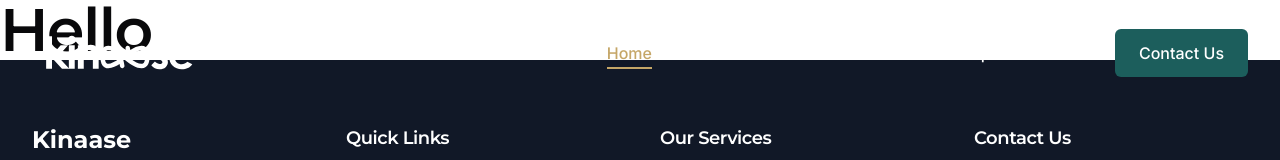
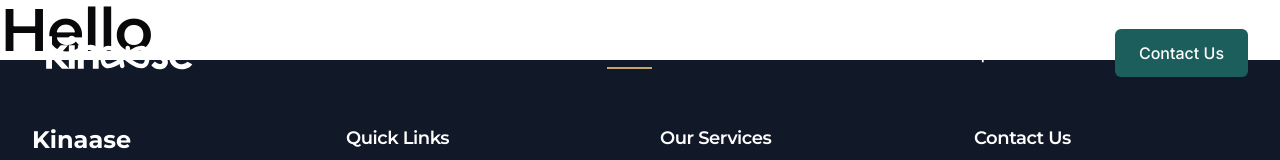
Before and after one commit to ahmedfaaid/kinaase-website, a Next.js app in the folder apps/web/: page / in a window 1280 px wide. Shown: the top 160 px of the page. Built offline with nearby package versions, Linux system fonts and the light colour scheme.

Commit message:
web: link colors in isScrolled and isActive states

```diff
--- a/apps/web/components/navbar.tsx
+++ b/apps/web/components/navbar.tsx
@@ -50,7 +50,7 @@ export default function Navbar() {
   ];
 
   const isActive = (path: string) => {
-    return location.pathname === path;
+    return pathname === path;
   };
 
   const navbarClasses = `fixed top-0 w-full z-50 transition-all duration-300 ${
@@ -75,9 +75,7 @@ export default function Navbar() {
               <Link
                 key={index}
                 href={link.path}
-                className={`font-medium hover:text-secondary transition-colors relative ${
-                  isActive(link.path) ? 'text-secondary' : 'text-white'
-                }`}
+                className={`font-medium hover:text-secondary transition-colors relative ${isScrolled ? `${isActive(link.path) ? 'text-secondary' : ''}` : 'text-white'}`}
               >
                 {link.name}
                 {isActive(link.path) && (
@@ -90,7 +88,7 @@ export default function Navbar() {
             ) : (
               <div key={index} className='relative group'>
                 <button
-                  className='flex items-center font-medium text-white hover:text-secondary transition-colors'
+                  className={`flex items-center font-medium ${isScrolled ? `` : 'text-white'} hover:text-secondary transition-colors`}
                   onClick={() => setServicesOpen(!servicesOpen)}
                 >
                   {link.name}
```
